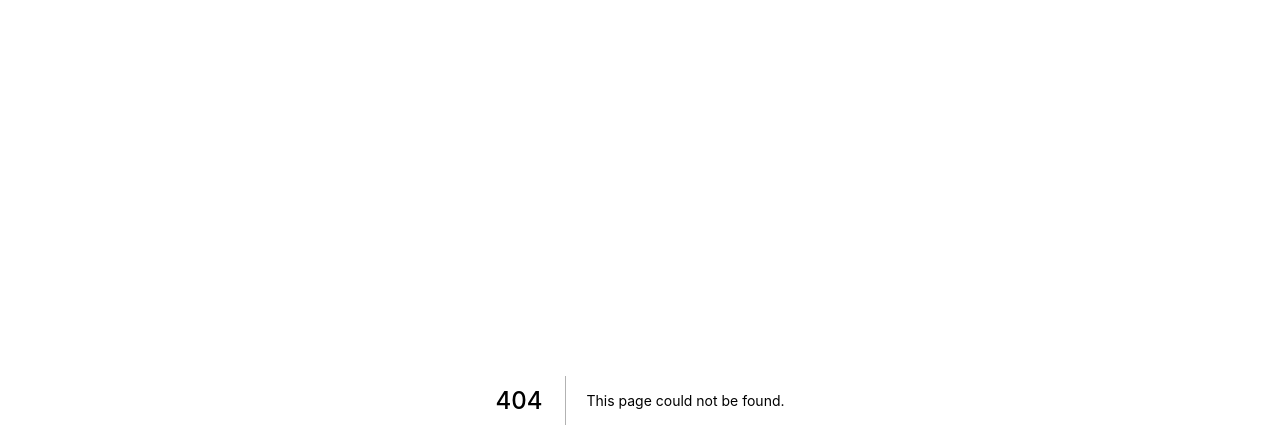
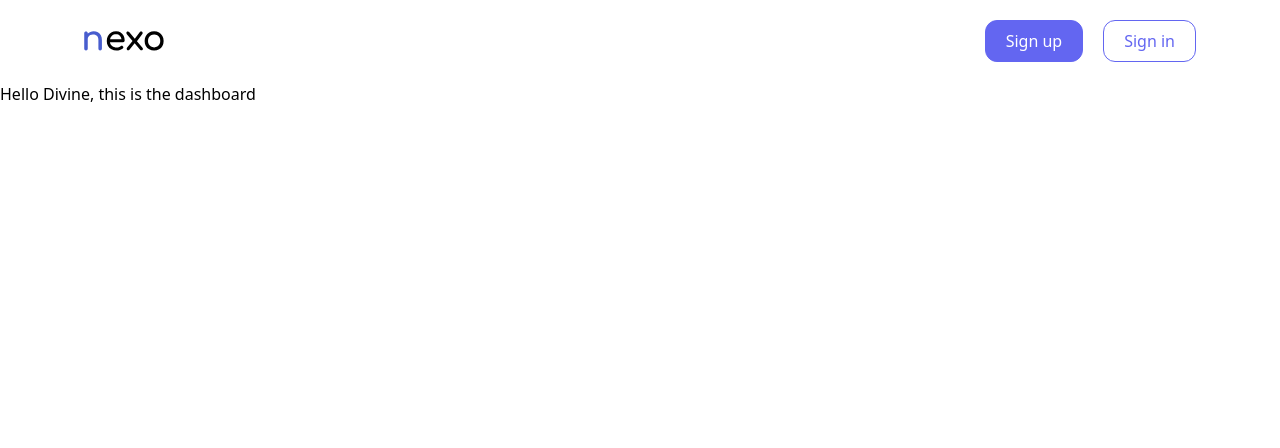
Before and after one commit to dpkreativ/nexo, a Next.js app: page /dashboard in a window 1280 px wide. Before the commit this address had no page. Shown: the top 448 px of the page. Built offline with nearby package versions, Linux system fonts and the light colour scheme.

Commit message:
dashboard page

```diff
--- /dev/null
+++ b/pages/dashboard.js
@@ -0,0 +1,13 @@
+import Head from "next/head";
+import DashboardPage from "../components/DashboardPage";
+
+export default function Home() {
+  return (
+    <div>
+      <Head>
+        <title>Dashboard</title>
+      </Head>
+      <DashboardPage />
+    </div>
+  );
+}
```
